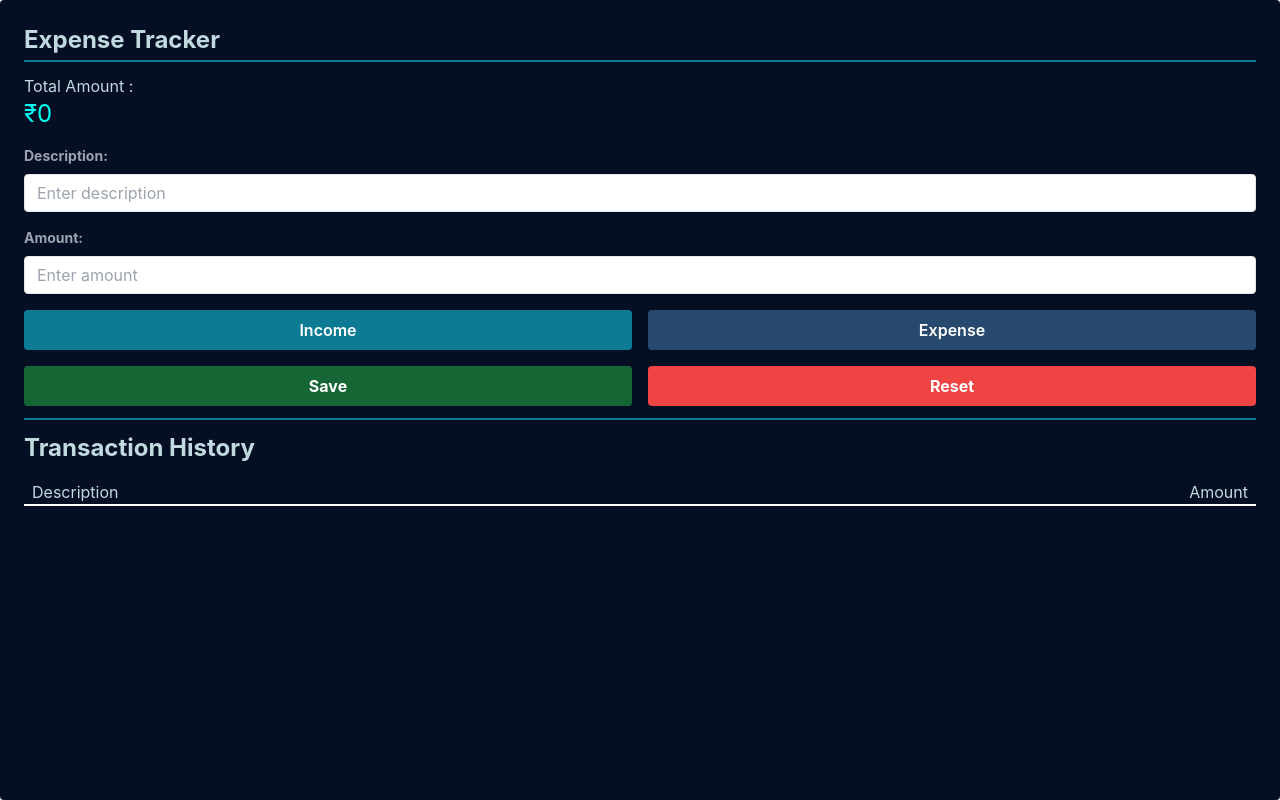
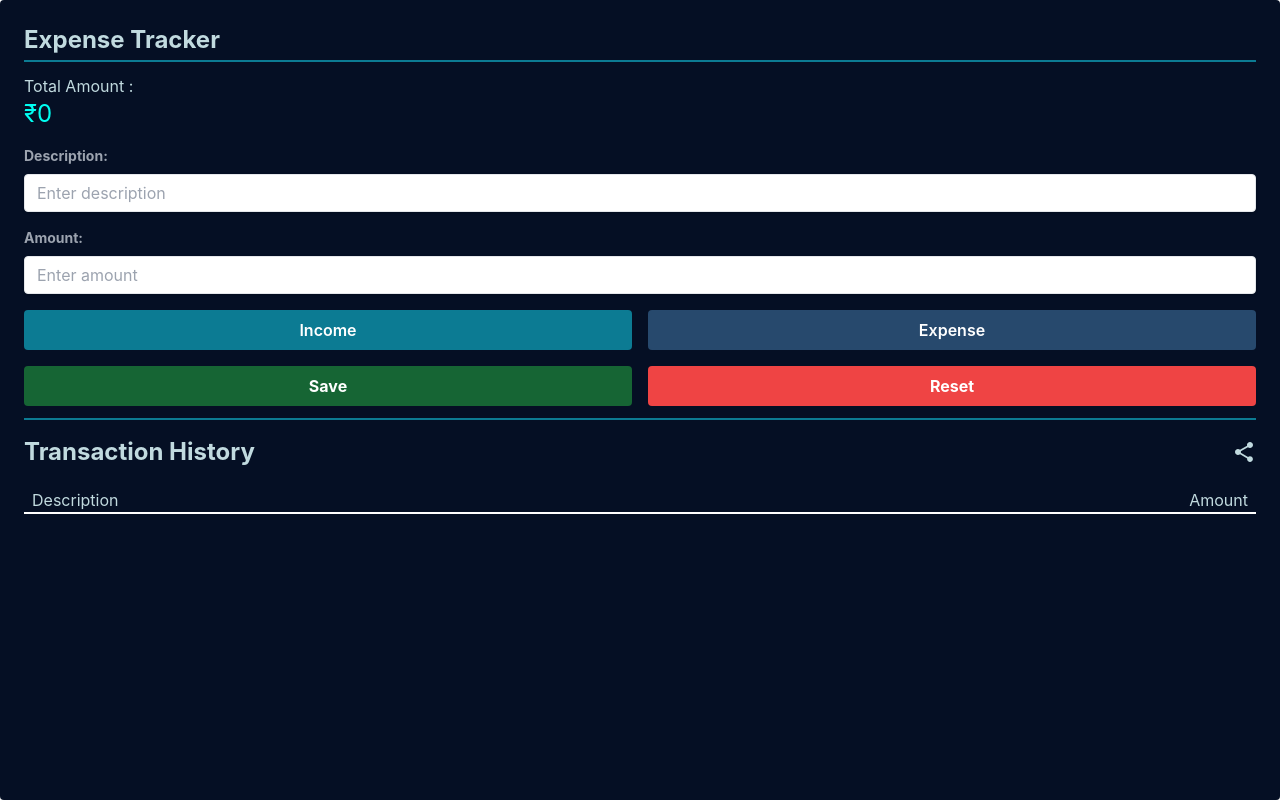
Before and after one commit to Shreyans-Nawlakha/expense-tracker, a React (Vite) app: page / in a window 1280 px wide. Built offline with nearby package versions, Linux system fonts and the light colour scheme.

Commit message:
implemented ShareButton component

```diff
--- a/package.json
+++ b/package.json
@@ -12,6 +12,7 @@
   "dependencies": {
     "react": "^18.2.0",
     "react-dom": "^18.2.0",
+    "react-icons": "^5.2.1",
     "react-toastify": "^10.0.5"
   },
   "devDependencies": {
--- a/src/components/ExpenseTracker.jsx
+++ b/src/components/ExpenseTracker.jsx
@@ -4,6 +4,7 @@ import 'react-toastify/dist/ReactToastify.css'; // Import the CSS for styling
 // import TransactionHistory from './TransactionHistory';
 import { useExpense } from '../context/expenseHooks';
 import Transaction from './Transaction';
+
 
 
 const ExpenseTracker = () => {
--- /dev/null
+++ b/src/components/ShareButton.jsx
@@ -0,0 +1,40 @@
+// import React from 'react'
+import { IoMdShare } from "react-icons/io";
+import { useExpense } from "../context/expenseHooks";
+import { toast } from "react-toastify";
+const ShareButton = () => {
+    const { list } = useExpense();
+    const transaction = list;
+    const formatTransactionsAsText = (TransactionHistory) => {
+        return TransactionHistory.map(tx => {
+            const sign = tx.type === 'income' ? '+' : '-';
+            return `${sign}${tx.amt} => ${tx.desc}`;
+          }).join('\n');
+    };
+    const handleShare = () => {
+        const transactionText = formatTransactionsAsText(transaction);
+
+        if (navigator.share) {
+            navigator.share({
+                title:'Transaction History',
+                text: transactionText
+            })
+                .then(() => console.log('Successful share'))
+                .catch(error => toast.error('Error sharing', error));
+        } else {
+            // Fallback to copy to clipboard
+            navigator.clipboard.writeText(transactionText)
+                .then(() => alert('Transaction history copied to clipboard'))
+                .catch(err => console.error('Error copying to clipboard', err));
+        }
+    }
+    return (
+        <div>
+            <button onClick={handleShare}>
+                <IoMdShare />
+            </button>
+        </div>
+    )
+}
+
+export default ShareButton
--- a/src/components/Transaction.jsx
+++ b/src/components/Transaction.jsx
@@ -1,4 +1,5 @@
 import { useExpense } from '../context/expenseHooks';
+import ShareButton from './ShareButton';
 
 const Transaction = () => {
     const { list } = useExpense();
@@ -6,7 +7,10 @@ const Transaction = () => {
     return (
         <div>
             {/* Your Transaction component JSX */}
-            <h1 className="text-2xl font-bold mt-1 mb-4 ">Transaction History</h1>
+            <div className='mt-1 mb-4 flex items-center justify-between'>
+            <div className="text-2xl font-bold ">Transaction History</div>
+            <div className="text-2xl font-bold pt-2 "><ShareButton /></div>
+            </div>
             <ul>
                 <div className='flex justify-between gap-3 px-2'>
                     <div>Description</div>
```
Also changed, not shown: 1 other file (tests, documents, lock files or other folders).
